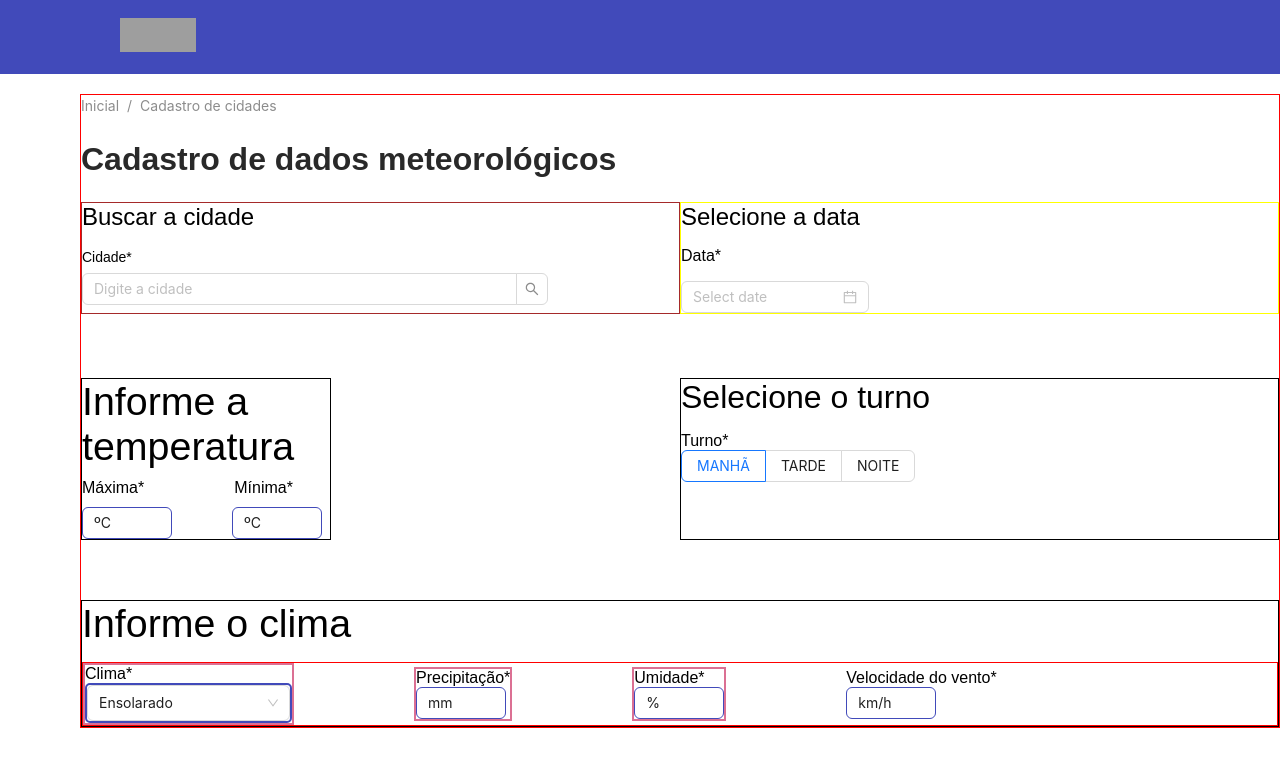
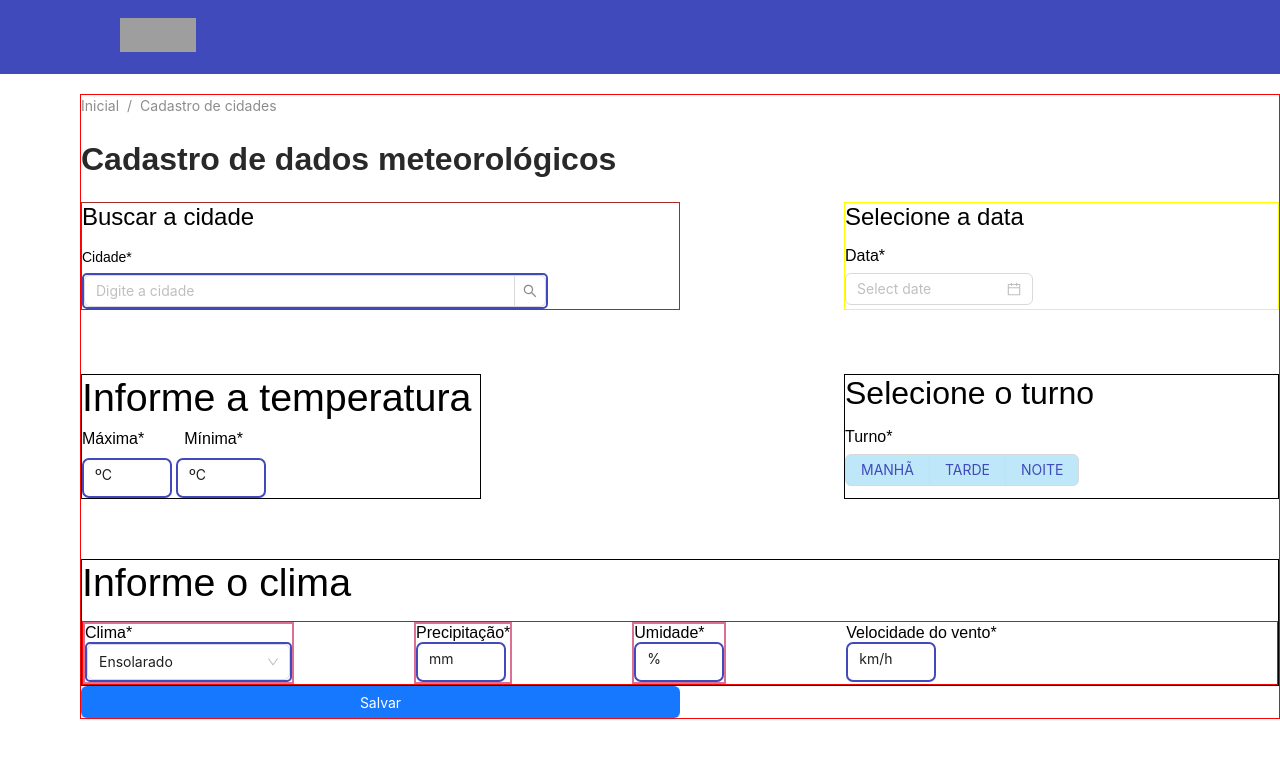
Before and after one commit to wendellvsilva/front-end-openweather, a React (Create React App) app: page / in a window 1280 px wide. Shown: the top 766 px of the page. Built offline with nearby package versions, Linux system fonts and the light colour scheme; grey boxes are pictures that could not be loaded.

Commit message:
adicionando o hook-form para cenário de erros

```diff
--- a/package.json
+++ b/package.json
@@ -13,6 +13,7 @@
     "framer-motion": "^11.2.6",
     "react": "^18.3.1",
     "react-dom": "^18.3.1",
+    "react-hook-form": "^7.51.5",
     "react-scripts": "5.0.1",
     "web-vitals": "^2.1.4"
   },
--- a/src/App.js
+++ b/src/App.js
@@ -1,6 +1,6 @@
 import { Header } from './componentes/Header';
 import React from 'react';
-import { CadastroCidadePage } from './pages/CadastroCidades';
+import { CadastroCidadePage } from './pages/cadastroCidades';
 
 function App() {
   return (
--- a/src/index.js
+++ b/src/index.js
@@ -11,11 +11,19 @@ root.render(
       theme={{
         components: {
           InputNumber: {
-            colorBorder: '#414ABA'
+            colorBorder: '#414ABA',
+            borderWidth: 24,
           },
-          Radio:{
+          Radio: {
+            buttonBg: '#BEE7F9',
+            buttonColor: '#414ABA',
+            buttonPaddingInline: 15,
+            radioSize: 16,
+            buttonCheckedBg: '#BEE7F9',
+            buttonSolidCheckedColor: '#221F52',
+            buttonSolidCheckedBorderColor: '#221F52',
 
-          }
+          },
         },
       }}
     >
--- a/src/pages/CadastroCidades/index.js
+++ b/src/pages/CadastroCidades/index.js
@@ -1,5 +1,6 @@
-import React, { useState } from 'react';
-import { Input, Breadcrumb, Select, Space, InputNumber, DatePicker, Radio } from 'antd';
+import React from 'react';
+import { useForm, Controller } from 'react-hook-form';
+import { Input, Breadcrumb, Select, Space, InputNumber, DatePicker, Radio, Button } from 'antd';
 import style from './index.module.css';
 
 const { Search } = Input;
@@ -9,18 +10,11 @@ const onDateChange = (date, dateString) => {
 };
 
 export function CadastroCidadePage() {
-    const onSearch = (value, _e, info) => console.log(info?.source, value);
+    const { handleSubmit, control, formState: { errors } } = useForm();
+    const plainOptions = ['MANHÃ', 'TARDE', 'NOITE'];
 
-    const handleChange = (value) => {
-        console.log(`selected ${value}`);
-    };
-
-    const plainOptions = ['MANHÃ', 'TARDE', 'NOITE'];
-    const [turno, setTurno] = useState('MANHÃ');
-
-    const onTurnoChange = ({ target: { value } }) => {
-        console.log('Turno selecionado:', value);
-        setTurno(value);
+    const onSubmit = (data) => {
+        console.log('Form Data:', data);
     };
 
     return (
@@ -32,22 +26,40 @@ export function CadastroCidadePage() {
                 ]}
             />
             <h1>Cadastro de dados meteorológicos</h1>
-            <div className={style.busca_cidades_data}>
+            <form onSubmit={handleSubmit(onSubmit)} className={style.busca_cidades_data}>
                 <div className={style.busca_cidades}>
                     <p className={style.txt_buscar_cidades}>Buscar a cidade</p>
                     <br />
                     <p className={style.txt_cidade_obrigatoria}>Cidade*</p>
+                    <Controller
+                        name="cidade"
+                        control={control}
+                        rules={{ required: true }}
+                        render={({ field }) => (
                             <Search
                                 placeholder="Digite a cidade"
-                        onSearch={onSearch}
-                        className={style.barra_pesquisa}
+                                {...field}
+                                className={`${style.barra_pesquisa} ${errors.cidade && style.error}`}
+                            />
+                        )}
                     />
                 </div>
                 <div className={style.selecione_data}>
                     <p className={style.txt_selecione_data}>Selecione a data</p>
                     <p className={style.txt_data}>Data*</p>
                     <Space direction="vertical">
-                        <DatePicker onChange={onDateChange} />
+                        <Controller
+                            name="data"
+                            control={control}
+                            rules={{ required: true }}
+                            render={({ field }) => (
+                                <DatePicker
+                                    {...field}
+                                    onChange={(date, dateString) => field.onChange(date)}
+                                    className={errors.data && style.error}
+                                />
+                            )}
+                        />
                     </Space>
                 </div>
                 <div className={style.informe_temperatura}>
@@ -56,23 +68,51 @@ export function CadastroCidadePage() {
                         <p>Máxima*</p>
                         <p className={style.txt_minima}>Mínima*</p>
                     </div>
-                    <div className={style.alinhar_teste}>
+                    <div className={style.input_temperatura}>
+                        <Controller
+                            name="temperaturaMaxima"
+                            control={control}
+                            rules={{ required: true }}
+                            render={({ field }) => (
                                 <InputNumber
+                                    {...field}
+                                    className={`${style.inputNumber} ${errors.temperaturaMaxima && style.error}`}
                                     formatter={(value) => `${value}ºC`}
-                            parser={(value) => value?.replace('ºC', '')} />
+                                    parser={(value) => value?.replace('ºC', '')}
+                                />
+                            )}
+                        />
+                        <Controller
+                            name="temperaturaMinima"
+                            control={control}
+                            rules={{ required: true }}
+                            render={({ field }) => (
                                 <InputNumber
+                                    {...field}
+                                    className={`${style.inputNumber} ${errors.temperaturaMinima && style.error}`}
                                     formatter={(value) => `${value}ºC`}
-                            parser={(value) => value?.replace('ºC', '')} />
+                                    parser={(value) => value?.replace('ºC', '')}
+                                />
+                            )}
+                        />
                     </div>
                 </div>
                 <div className={style.turno}>
                     <p className={style.texto_select_turno}>Selecione o turno</p>
                     <p className={style.texto_turno}>Turno*</p>
+                    <Controller
+                        name="turno"
+                        control={control}
+                        rules={{ required: true }}
+                        render={({ field }) => (
                             <Radio.Group
+                                {...field}
+                                className={`${style.radio} ${errors.turno && style.error}`}
                                 options={plainOptions}
-                        onChange={onTurnoChange}
-                        value={turno}
                                 optionType="button"
+                                onChange={(e) => field.onChange(e.target.value)}
+                            />
+                        )}
                     />
                 </div>
                 <div className={style.informe_clima}>
@@ -81,39 +121,79 @@ export function CadastroCidadePage() {
                         <div className={style.clima_enum}>
                             <p>Clima*</p>
                             <Space wrap>
+                                <Controller
+                                    name="clima"
+                                    control={control}
+                                    rules={{ required: true }}
+                                    render={({ field }) => (
                                         <Select
+                                            {...field}
+                                            className={`${style.selectInput} ${errors.clima && style.error}`}
                                             defaultValue="ensolarado"
-                                    className={style.selectInput}
-                                    onChange={handleChange}
                                             options={[
                                                 { value: 'ensolarado', label: 'Ensolarado' },
                                                 { value: 'chuvoso', label: 'Chuvoso' },
                                                 { value: 'nublado', label: 'Nublado' },
                                             ]}
                                         />
+                                    )}
+                                />
                             </Space>
                         </div>
                         <div className={style.precipitacao}>
                             <p>Precipitação*</p>
+                            <Controller
+                                name="precipitacao"
+                                control={control}
+                                rules={{ required: true }}
+                                render={({ field }) => (
                                     <InputNumber
+                                        {...field}
+                                        className={`${style.inputNumber} ${errors.precipitacao && style.error}`}
                                         formatter={(value) => `${value}mm`}
-                                parser={(value) => value?.replace('mm', '')} />
+                                        parser={(value) => value?.replace('mm', '')}
+                                    />
+                                )}
+                            />
                         </div>
                         <div className={style.umidade}>
                             <p>Umidade*</p>
+                            <Controller
+                                name="umidade"
+                                control={control}
+                                rules={{ required: true }}
+                                render={({ field }) => (
                                     <InputNumber
+                                        {...field}
+                                        className={`${style.inputNumber} ${errors.umidade && style.error}`}
                                         formatter={(value) => `${value}%`}
-                                parser={(value) => value?.replace('%', '')} />
+                                        parser={(value) => value?.replace('%', '')}
+                                    />
+                                )}
+                            />
                         </div>
                         <div>
                             <p>Velocidade do vento*</p>
+                            <Controller
+                                name="vento"
+                                control={control}
+                                rules={{ required: true }}
+                                render={({ field }) => (
                                     <InputNumber
+                                        {...field}
+                                        className={`${style.inputNumber} ${errors.vento && style.error}`}
                                         formatter={(value) => `${value}km/h`}
-                                parser={(value) => value?.replace('km/h', '')} />
+                                        parser={(value) => value?.replace('km/h', '')}
+                                    />
+                                )}
+                            />
                         </div>
                     </div>
                 </div>
-            </div>
+                <Button type="primary" htmlType="submit">
+                    Salvar
+                </Button>
+            </form>
         </main>
     );
 }
--- a/src/pages/CadastroCidades/index.module.css
+++ b/src/pages/CadastroCidades/index.module.css
@@ -17,6 +17,7 @@
 .barra_pesquisa {
     width: 466px;
     border-radius: 5px;
+    border: 2px solid #414ABA;
 }
 
 .texto_informe_temperatura{
@@ -37,16 +38,16 @@
     border: 1px solid brown;
 }
 
-.alinhar_teste {
+.input_temperatura{
     display: flex;
-    gap: 60px;
+    gap: 4px;
 }
 
 .informe_temperatura {
     display: flex;
     flex-direction: column;
     gap: 10px;
-    width: 250px;
+    width: 400px;
     margin-top: 64px;
     border: 1px solid ;
 }
@@ -79,7 +80,7 @@ h1 {
 }
 
 .txt_minima {
-    margin-left: 90px;
+    margin-left: 40px;
 }
 
 p {
@@ -92,6 +93,7 @@ p {
     flex-direction: column;
     gap: 16px;
     border: 1px solid black;
+
 }
 
 .campos_clima {
@@ -153,6 +155,7 @@ p {
 
 .selecione_data{
     border: 1px solid yellow ;
+    margin-left: 164px;
 
 
 }
@@ -160,6 +163,7 @@ p {
 .turno{
     border: 1px solid black ;
     margin-top: 64px;
+    margin-left: 164px;
 }
 
 .txt_selecione_data{
@@ -170,9 +174,26 @@ p {
 
 .txt_data{
     font-family: "TT SUPER MOLON REGULAR", sans-serif;
-    margin-bottom: 16px;
+    margin-bottom: 8px;
+
 }
 
 .texto_turno{
     margin-top: 16px;
+    margin-bottom: 8px;
+
 }
+
+.inputNumber {
+    width: 90px;
+    height: 40px;
+    border: 2px solid #414ABA;
+  }
+  .radio {
+    font-size: 12px;
+    margin-right: 4px;
+}
+
+.error {
+    border-color: red;
+}
```
Also changed, not shown: src/globals.css (+10 -0 lines), 1 other file (tests, documents, lock files or other folders). Lines whose indentation alone changed are shown as unchanged.
